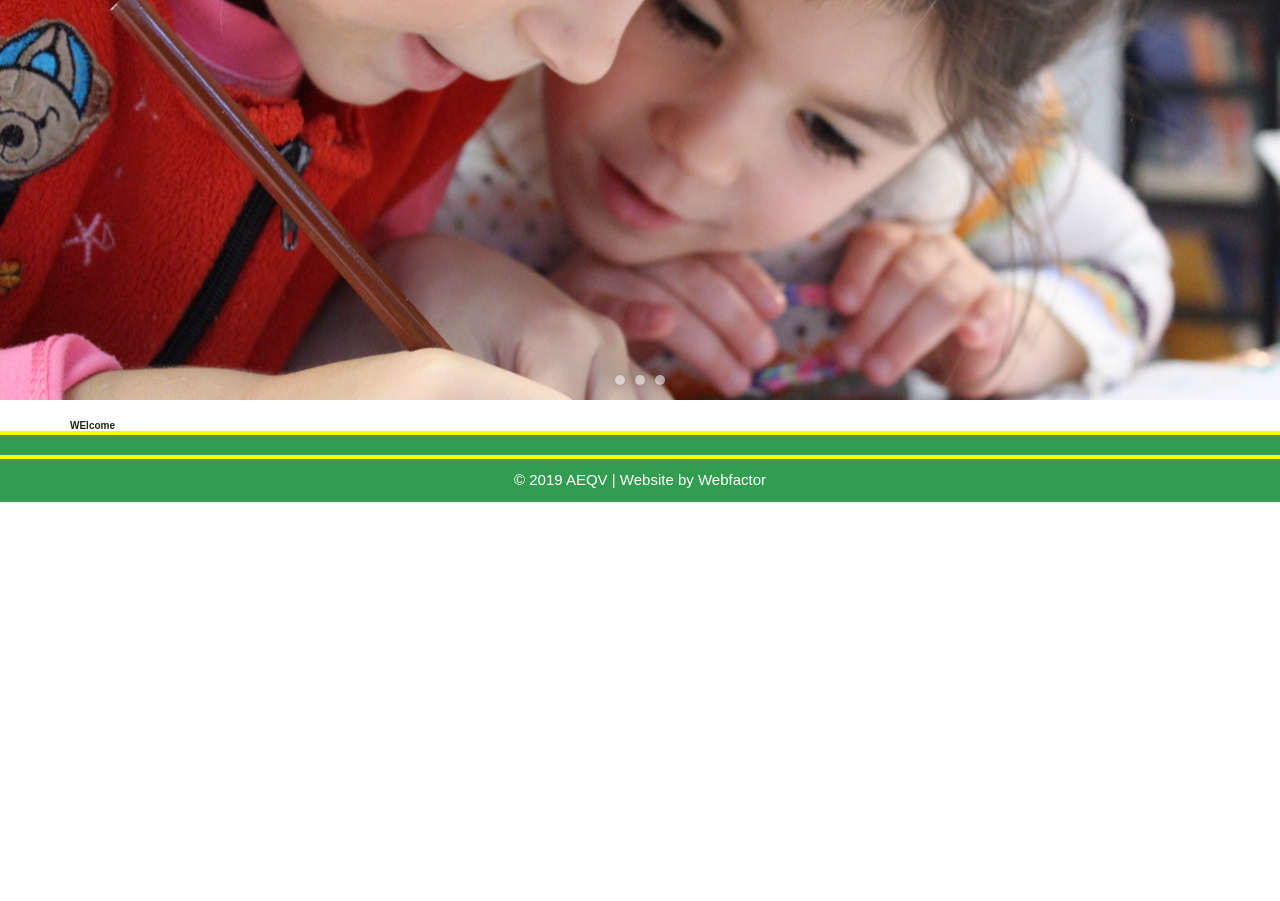
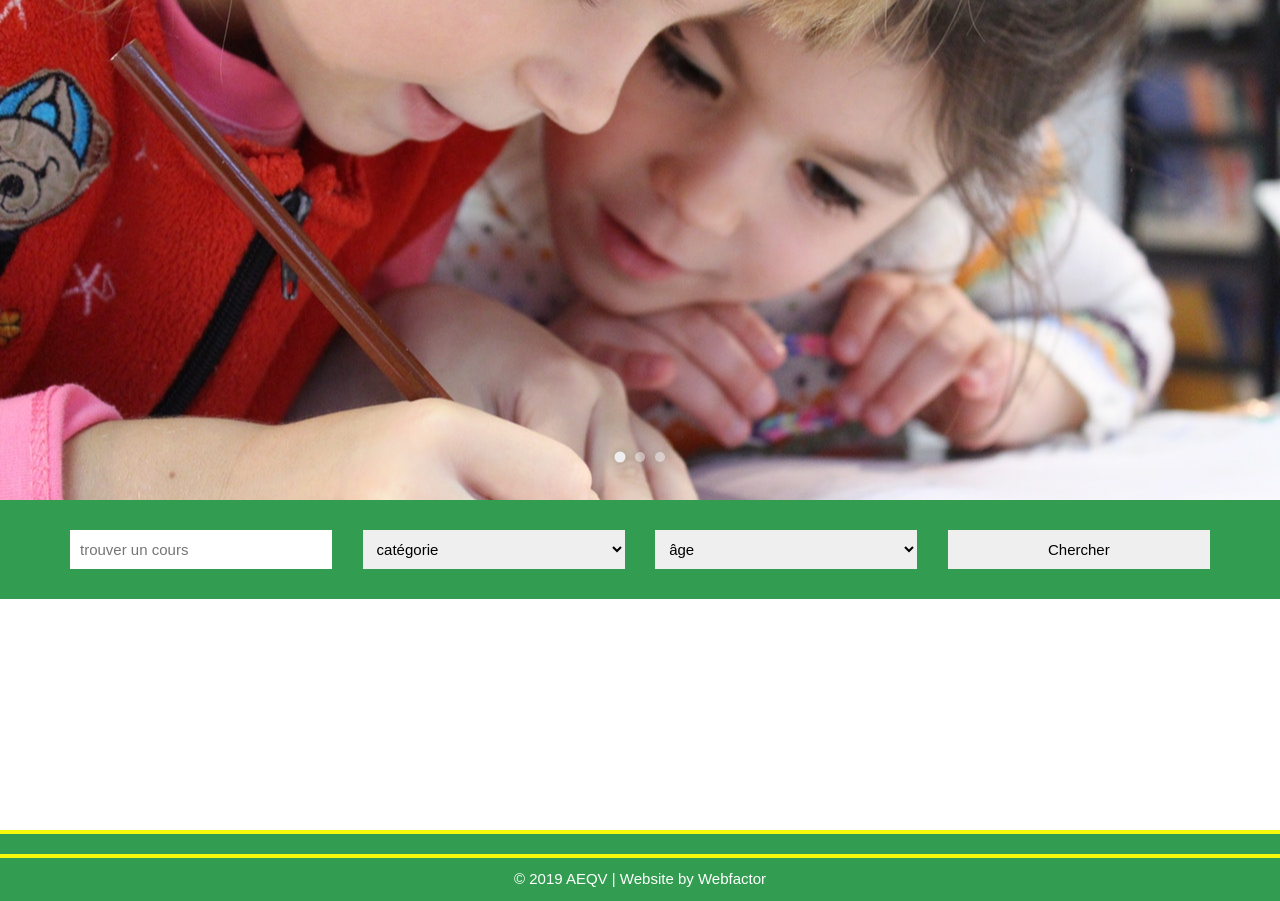
Before and after one commit to chillydesign/aeqv_static, a PHP site: page / in a window 1280 px wide. Shown: the part 89-990 px from the top of the page. Before the commit the page ends 591 px from the top, so only its background shows below. Run offline with PHP 8.4, Linux system fonts and the light colour scheme.

Commit message:
add search form to home page

```diff
--- a/index.html
+++ b/index.html
@@ -30,8 +30,7 @@
     </header>
 
 
-    <section  class="full_page_slider">
-
+    <section id="home_page_slider">
         <div class="slick_slider" id="student_slider" >
             <div class="slide" style="background-image:url(images/students1.jpg)">
             </div>
@@ -40,13 +39,44 @@
             <div class="slide" style="background-image:url(images/students3.jpg)">
             </div>
         </div>
-
     </section>
 
 
+    <section id="home_page_search">
+        <div class="container">
+            <form action="">
+
+                <input type="text" name="keyword" id="keyword" placeholder="trouver un cours" />
+                <select name="category" id="category">
+                    <option value="">catégorie</option>
+                    <option value="First">First</option>
+                    <option value="Second">Second</option>
+                    <option value="Third">Third</option>
+                </select>
+                <select name="age" id="age">
+                    <option value="">âge</option>
+                    <option value="First">First</option>
+                    <option value="Second">Second</option>
+                    <option value="Third">Third</option>
+                </select>
+                <input type="submit" name="search_course" value="Chercher" />
+
+
+
+
+
+            </form>
+        </div>
+    </section>
+
+
+
+
+
     <div class="container">
-        <h1>WElcome</h1>
-
+        <br><br><br><br><br><br><br>
+        <br><br><br><br><br><br><br>
+        <br><br><br><br><br><br><br>
     </div>
 
 
--- a/scss/slick.scss
+++ b/scss/slick.scss
@@ -104,8 +104,12 @@
     margin: 0;
     padding: 0;
     text-align: center;
-    position: relative;
-    top: -25px;
+    position: absolute;
+    bottom: 20px;
+    z-index: 100;
+    width: 100%;
+    left: 0;
+
     li {
         margin: 0;
         padding: 0;
@@ -121,14 +125,21 @@
             border: 0;
             text-indent: -9999px;
             cursor: pointer;
-    transition: all 0.3s;
-    box-shadow: 0 0 10px rgba(0,0,0,0.3);
-    opacity: 0.6;
+            transition: all 0.3s;
+            box-shadow: 0 0 10px rgba(0,0,0,0.3);
+            opacity: 0.5;
             &:hover {
                 opacity: 1;
                 transform: scale(1.1);
             }
 
         }
+
+        &.slick-active {
+            button {
+                opacity: 1;
+                transform: scale(1.1);
+            }
+        }
     }
 }
--- a/scss/style.scss
+++ b/scss/style.scss
@@ -23,13 +23,39 @@ body {
 }
 
 
-
+section#home_page_slider {}
 #student_slider {
     .slide {
-        height: 400px;
+        height: 500px;
         background-repeat: no-repeat;
         background-position: center;
         background-size: cover;
     }
 
 } // END #student_slider
+
+
+
+section#home_page_search {
+    background: $green;
+    padding: 30px 30px 10px;
+    form {
+        display: flex;
+        flex-wrap: wrap;
+        justify-content: space-between;
+
+        input, select {
+            flex: 1 auto;
+            width: 48%;
+            max-width: 48%;
+            display: inline-block;
+            margin: 0 0 20px;
+
+            @media (min-width: $mobile_width) {
+                width: 23%;
+                max-width: 23%;
+            }
+        }
+
+    }
+} // #home_page_search
--- a/scss/typography.scss
+++ b/scss/typography.scss
@@ -36,3 +36,23 @@ a {
 
 
 }
+
+
+
+form {
+
+}
+
+input, textarea, select, button {
+    padding: 10px;
+    border: 0;
+    font-family: $font_stack;
+    font-size: $font_size;
+    margin: 0 0 10px;
+    width: 100%;
+    box-shadow:  0 3px 0 0 transparent inset;
+    transition:  all 0.3s;
+    &:focus {
+
+    }
+}
```
Also changed, not shown: css/style.css.
